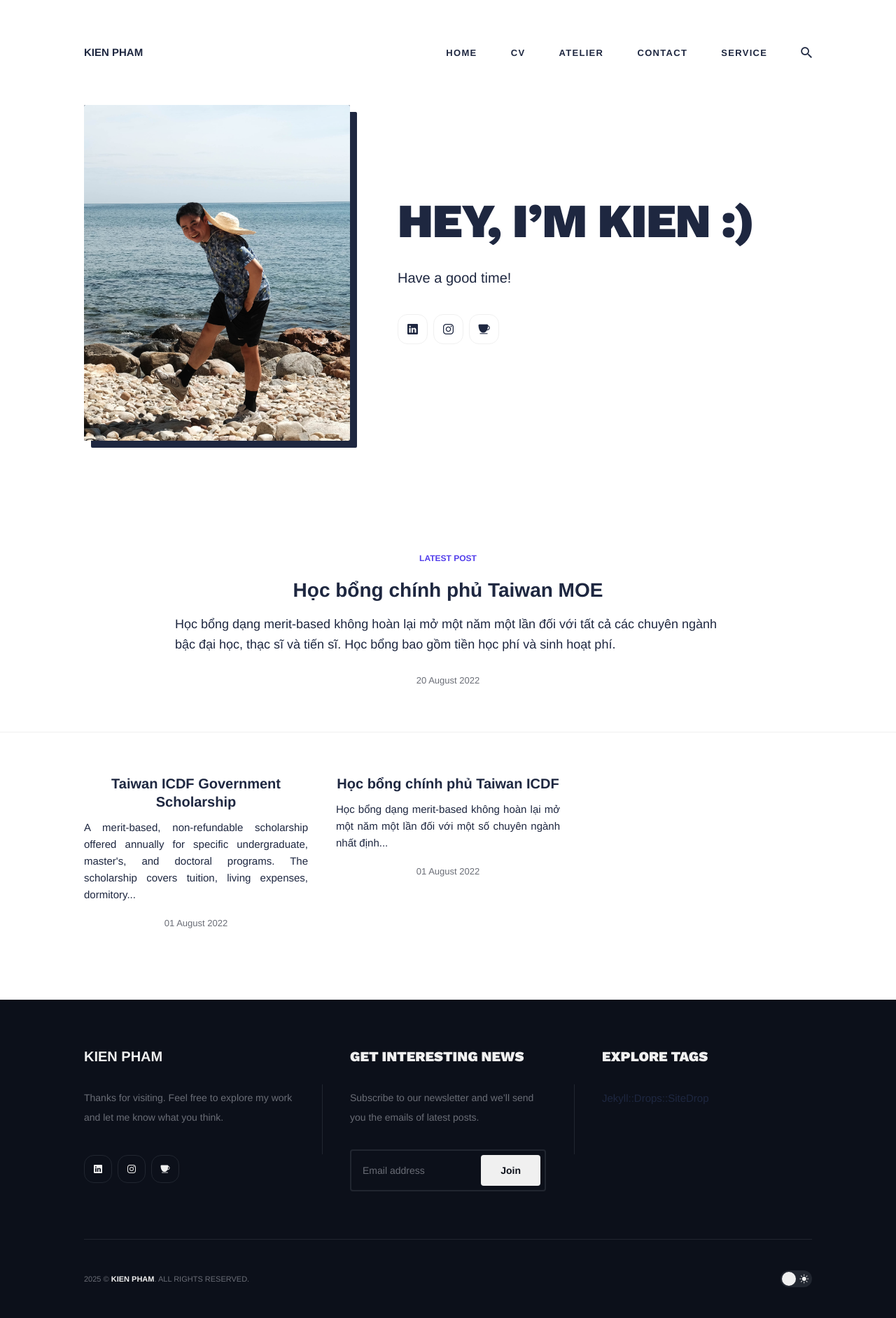
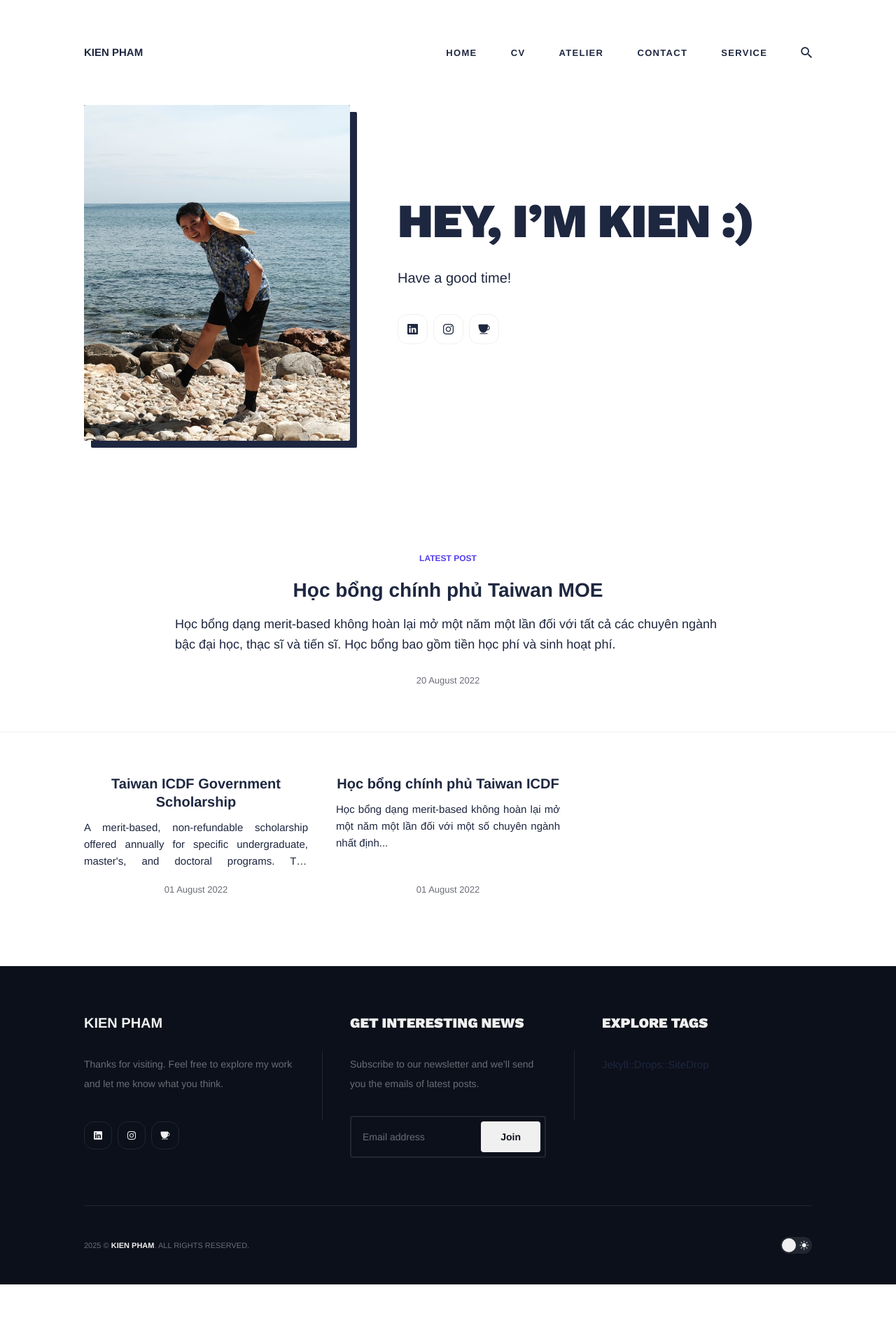
Before and after one commit to ray-ers/ray-ers.github.io, a Jekyll site: the page built from index.html, in a window 1280 px wide. Shown: the whole page at 70% size. Built offline with Jekyll 4.4.1, drawn with Linux system fonts in a browser that asks for light colours; nearby versions of some CDN libraries; the list of posts is cut into pages by our own code; after the commit the page ends 1836 px from its top, so only the background shows below that.

Commit message:
Update _home-featured.scss

```diff
--- a/_sass/4-layouts/_home-featured.scss
+++ b/_sass/4-layouts/_home-featured.scss
@@ -11,15 +11,12 @@
 }
 
 .featured-post {
-  /* --- CHANGED: Switched from a grid to a centered block layout --- */
   display: block;
-  max-width: 780px; /* Constrain width for better readability */
-  margin: 0 auto;   /* Center the block horizontally */
-  text-align: center; /* Center the inner elements like title and meta */
+  max-width: 780px;
+  margin: 0 auto;
+  text-align: center;
   text-decoration: none;
   border: none;
-
-  /* The two-column media query has been removed. */
 
   &__image img {
     width: 100%;
@@ -27,11 +24,11 @@
     border-radius: $global-radius;
     object-fit: cover;
     max-height: 400px;
-    margin-bottom: 30px; /* Add space between image and text */
+    margin-bottom: 30px;
   }
 
   &__content {
-    /* The specific text-align: center; rule has been removed from here */
+    /* No styles needed here now */
   }
 
   &__tag {
@@ -44,7 +41,7 @@
   }
 
   &__title {
-    font-family: $base-font-family; /* Use the site's body font */
+    font-family: $base-font-family;
     font-size: $font-size-h2;
     margin-bottom: 16px;
     color: var(--heading-font-color);
@@ -56,7 +53,7 @@
     color: var(--text-color);
     line-height: 1.6;
     margin-bottom: 24px;
-    text-align: left; /* --- ADDED: Revert paragraphs to left-align --- */
+    text-align: left;
   }
 
   &__meta {
@@ -91,7 +88,9 @@
   &__link {
     text-decoration: none;
     border: none;
-    display: block;
+    display: flex; /* --- ADDED: Make the link a flex container --- */
+    flex-direction: column; /* --- ADDED: Arrange content vertically --- */
+    height: 100%; /* --- ADDED: Ensure it fills the entire grid cell height --- */
     &:hover {
       .grid-item__title {
         color: var(--brand-color);
@@ -107,13 +106,20 @@
     margin-bottom: 20px;
   }
 
+  /* --- NEW: Wrapper for the text content to enable flexbox --- */
+  &__content {
+      display: flex;
+      flex-direction: column;
+      flex-grow: 1; /* This makes the content area expand to fill available space */
+  }
+
   &__title {
-    font-family: $base-font-family; /* Use the site's body font */
+    font-family: $base-font-family;
     font-size: $font-size-h4;
     color: var(--heading-font-color);
     margin-bottom: 12px;
     transition: color 0.2s ease;
-    text-align: center; /* --- ADDED: Center align the title --- */
+    text-align: center;
   }
 
   &__excerpt {
@@ -121,12 +127,19 @@
     color: var(--text-color);
     line-height: 1.6;
     margin-bottom: 16px;
-    text-align: justify; /* --- ADDED: Justify align the description --- */
+    text-align: justify;
+
+    overflow: hidden;
+    text-overflow: ellipsis;
+    display: -webkit-box;
+    -webkit-line-clamp: 3;
+    -webkit-box-orient: vertical;
   }
 
   &__meta {
     font-size: 13px;
     color: var(--text-alt-color);
-    text-align: center; /* Also center the date */
+    text-align: center;
+    margin-top: auto; /* --- ADDED: This pushes the date to the bottom of the card --- */
   }
 }
```
